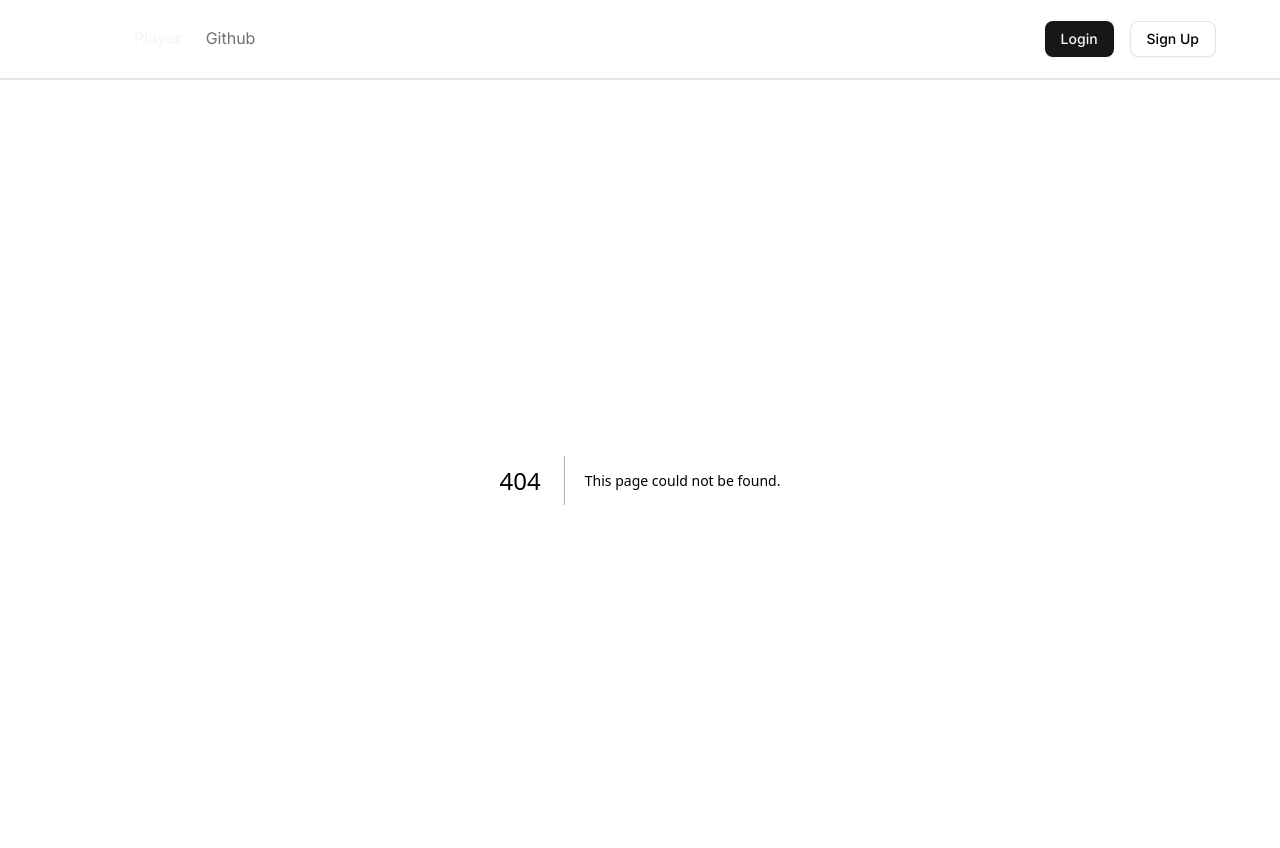
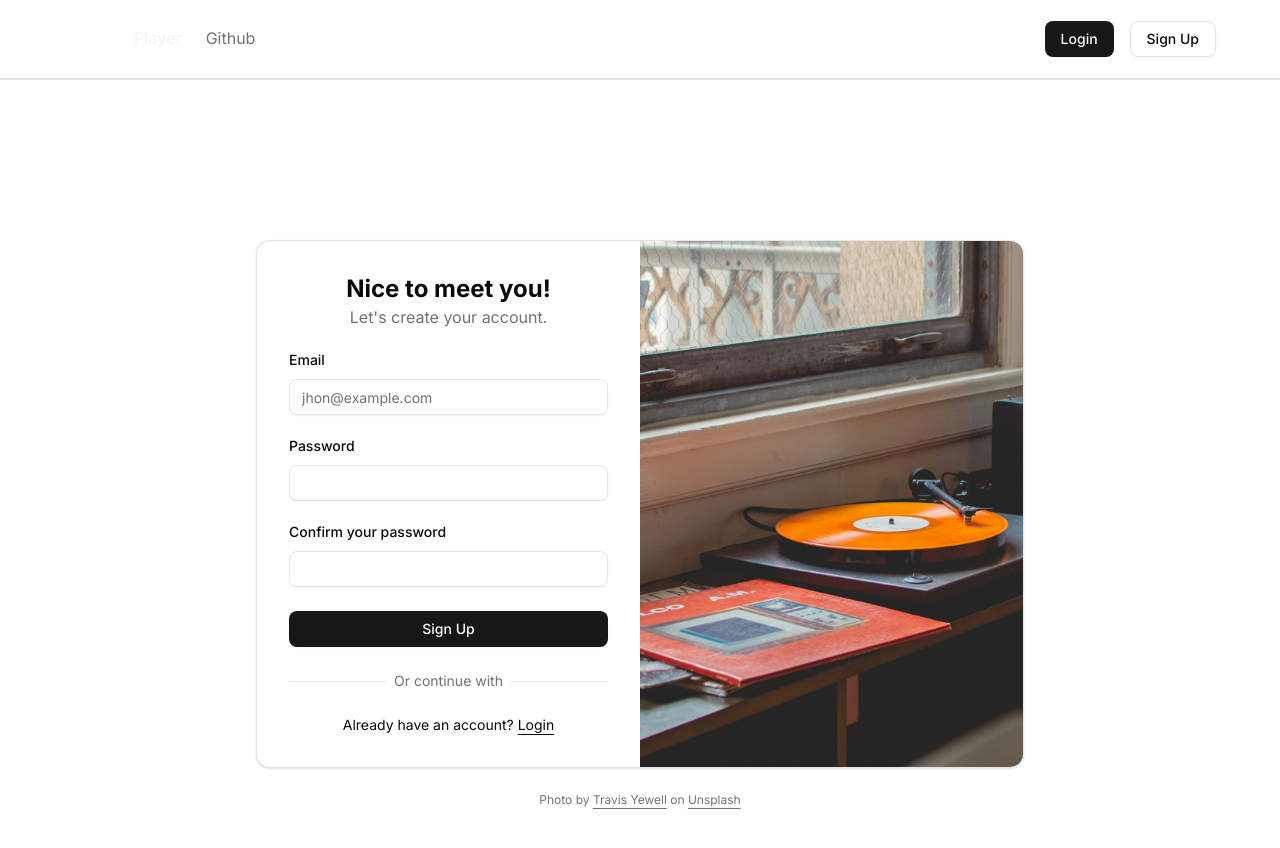
Before and after one commit to BrunoFrad/yamp, a Next.js app: page /signup in a window 1280 px wide. Before the commit this address had no page. Shown: the top 848 px of the page. Built offline with nearby package versions, Linux system fonts and the light colour scheme.

Commit message:
Add the signup form

```diff
--- a/package.json
+++ b/package.json
@@ -9,6 +9,7 @@
     "lint": "next lint"
   },
   "dependencies": {
+    "@radix-ui/react-label": "^2.1.7",
     "@radix-ui/react-slot": "^1.2.3",
     "class-variance-authority": "^0.7.1",
     "clsx": "^2.1.1",
--- a/src/app/components/navbar.tsx
+++ b/src/app/components/navbar.tsx
@@ -1,18 +1,24 @@
+'use client';
+
 import { Button } from "@/components/ui/button";
+import { useRouter } from "next/navigation";
 
 export default function Navbar() {
+
+    const router = useRouter();
+
     return(
         <nav className="flex h-20 items-center justify-between border-b-2">
             <section className="flex gap-10">
                 <img src={"vercel.svg"} width={"30vw"} className="ml-16" />
                 <ul className="flex space-x-4 gap-2">
-                    <li><a href="#" className="text-md text-neutral-100 font-medium hover:cursor-default">Player</a></li>
+                    <li><a href="/" className="text-md text-neutral-100 font-medium hover:cursor-default">Player</a></li>
                     <li><a href="https://github.com/BrunoFrad/yamp" target="_blank" className="text-md text-neutral-500 hover:text-neutral-100">Github</a></li>
                 </ul>
             </section>
             <section className="flex gap-4">
                 <Button variant="default">Login</Button>
-                <Button variant="outline" className="mr-16">Sign Up</Button>
+                <Button variant="outline" className="mr-16" onClick={() => router.push("/signup")} >Sign Up</Button>
             </section>
         </nav>
     );
--- /dev/null
+++ b/src/app/components/signup-form.tsx
@@ -0,0 +1,74 @@
+import { cn } from "@/lib/utils"
+import { Button } from "@/components/ui/button"
+import { Card, CardContent } from "@/components/ui/card"
+import { Input } from "@/components/ui/input"
+import { Label } from "@/components/ui/label"
+
+export function SignUpForm({
+  className,
+  ...props
+}: React.ComponentProps<"div">) {
+  return (
+    <div className={cn("flex flex-col gap-6", className)} {...props}>
+      <Card className="overflow-hidden p-0">
+        <CardContent className="grid p-0 md:grid-cols-2">
+          <form className="p-6 md:p-8">
+            <div className="flex flex-col gap-6">
+              <div className="flex flex-col items-center text-center">
+                <h1 className="text-2xl font-bold">Nice to meet you!</h1>
+                <p className="text-muted-foreground text-balance">
+                  Let's create your account.
+                </p>
+              </div>
+              <div className="grid gap-3">
+                <Label htmlFor="email">Email</Label>
+                <Input
+                  id="email"
+                  type="email"
+                  placeholder="jhon@example.com"
+                  required
+                />
+              </div>
+              <div className="grid gap-3">
+                <div className="flex items-center">
+                  <Label htmlFor="password">Password</Label>
+                </div>
+                <Input id="password" type="password" required />
+              </div>
+              <div className="grid gap-3">
+                <div className="flex items-center">
+                  <Label htmlFor="password">Confirm your password</Label>
+                </div>
+                <Input id="password" type="password" required />
+              </div>
+              <Button type="submit" className="w-full">
+                Sign Up
+              </Button>
+              <div className="after:border-border relative text-center text-sm after:absolute after:inset-0 after:top-1/2 after:z-0 after:flex after:items-center after:border-t">
+                <span className="bg-card text-muted-foreground relative z-10 px-2">
+                  Or continue with
+                </span>
+              </div>
+              <div className="text-center text-sm">
+                Already have an account?{" "}
+                <a href="#" className="underline underline-offset-4">
+                  Login
+                </a>
+              </div>
+            </div>
+          </form>
+          <div className="bg-muted relative hidden md:block">
+            <img
+              src="/travis-yewell-F-B7kWlkxDQ-unsplash.jpg"
+              alt="Image"
+              className="absolute inset-0 h-full w-full object-cover dark:brightness-[0.5]"
+            />
+          </div>
+        </CardContent>
+      </Card>
+      <div className="text-muted-foreground *:[a]:hover:text-primary text-center text-xs text-balance *:[a]:underline *:[a]:underline-offset-4">
+        Photo by <a href="https://unsplash.com/@shutters_guild?utm_content=creditCopyText&utm_medium=referral&utm_source=unsplash" target="_blank">Travis Yewell</a> on <a href="https://unsplash.com/photos/gray-turntable-playing-F-B7kWlkxDQ?utm_content=creditCopyText&utm_medium=referral&utm_source=unsplash" target="_blank">Unsplash</a>
+      </div>
+    </div>
+  )
+}
--- /dev/null
+++ b/src/app/signup/page.tsx
@@ -0,0 +1,11 @@
+import { SignUpForm } from "@/app/components/signup-form";
+
+export default function SignUp() {
+    return(
+        <div className="flex mt-30 flex-col items-center justify-center p-6 md:p-10">
+            <div className="w-full max-w-sm md:max-w-3xl">
+                <SignUpForm />
+            </div>
+        </div>
+    );
+}
--- /dev/null
+++ b/src/components/ui/card.tsx
@@ -0,0 +1,92 @@
+import * as React from "react"
+
+import { cn } from "@/lib/utils"
+
+function Card({ className, ...props }: React.ComponentProps<"div">) {
+  return (
+    <div
+      data-slot="card"
+      className={cn(
+        "bg-card text-card-foreground flex flex-col gap-6 rounded-xl border py-6 shadow-sm",
+        className
+      )}
+      {...props}
+    />
+  )
+}
+
+function CardHeader({ className, ...props }: React.ComponentProps<"div">) {
+  return (
+    <div
+      data-slot="card-header"
+      className={cn(
+        "@container/card-header grid auto-rows-min grid-rows-[auto_auto] items-start gap-1.5 px-6 has-data-[slot=card-action]:grid-cols-[1fr_auto] [.border-b]:pb-6",
+        className
+      )}
+      {...props}
+    />
+  )
+}
+
+function CardTitle({ className, ...props }: React.ComponentProps<"div">) {
+  return (
+    <div
+      data-slot="card-title"
+      className={cn("leading-none font-semibold", className)}
+      {...props}
+    />
+  )
+}
+
+function CardDescription({ className, ...props }: React.ComponentProps<"div">) {
+  return (
+    <div
+      data-slot="card-description"
+      className={cn("text-muted-foreground text-sm", className)}
+      {...props}
+    />
+  )
+}
+
+function CardAction({ className, ...props }: React.ComponentProps<"div">) {
+  return (
+    <div
+      data-slot="card-action"
+      className={cn(
+        "col-start-2 row-span-2 row-start-1 self-start justify-self-end",
+        className
+      )}
+      {...props}
+    />
+  )
+}
+
+function CardContent({ className, ...props }: React.ComponentProps<"div">) {
+  return (
+    <div
+      data-slot="card-content"
+      className={cn("px-6", className)}
+      {...props}
+    />
+  )
+}
+
+function CardFooter({ className, ...props }: React.ComponentProps<"div">) {
+  return (
+    <div
+      data-slot="card-footer"
+      className={cn("flex items-center px-6 [.border-t]:pt-6", className)}
+      {...props}
+    />
+  )
+}
+
+export {
+  Card,
+  CardHeader,
+  CardFooter,
+  CardTitle,
+  CardAction,
+  CardDescription,
+  CardContent,
+}
--- /dev/null
+++ b/src/components/ui/input.tsx
@@ -0,0 +1,21 @@
+import * as React from "react"
+
+import { cn } from "@/lib/utils"
+
+function Input({ className, type, ...props }: React.ComponentProps<"input">) {
+  return (
+    <input
+      type={type}
+      data-slot="input"
+      className={cn(
+        "file:text-foreground placeholder:text-muted-foreground selection:bg-primary selection:text-primary-foreground dark:bg-input/30 border-input flex h-9 w-full min-w-0 rounded-md border bg-transparent px-3 py-1 text-base shadow-xs transition-[color,box-shadow] outline-none file:inline-flex file:h-7 file:border-0 file:bg-transparent file:text-sm file:font-medium disabled:pointer-events-none disabled:cursor-not-allowed disabled:opacity-50 md:text-sm",
+        "focus-visible:border-ring focus-visible:ring-ring/50 focus-visible:ring-[3px]",
+        "aria-invalid:ring-destructive/20 dark:aria-invalid:ring-destructive/40 aria-invalid:border-destructive",
+        className
+      )}
+      {...props}
+    />
+  )
+}
+
+export { Input }
--- /dev/null
+++ b/src/components/ui/label.tsx
@@ -0,0 +1,24 @@
+"use client"
+
+import * as React from "react"
+import * as LabelPrimitive from "@radix-ui/react-label"
+
+import { cn } from "@/lib/utils"
+
+function Label({
+  className,
+  ...props
+}: React.ComponentProps<typeof LabelPrimitive.Root>) {
+  return (
+    <LabelPrimitive.Root
+      data-slot="label"
+      className={cn(
+        "flex items-center gap-2 text-sm leading-none font-medium select-none group-data-[disabled=true]:pointer-events-none group-data-[disabled=true]:opacity-50 peer-disabled:cursor-not-allowed peer-disabled:opacity-50",
+        className
+      )}
+      {...props}
+    />
+  )
+}
+
+export { Label }
```
Also changed, not shown: public/travis-yewell-F-B7kWlkxDQ-unsplash.jpg (added), 1 other file (tests, documents, lock files or other folders).
